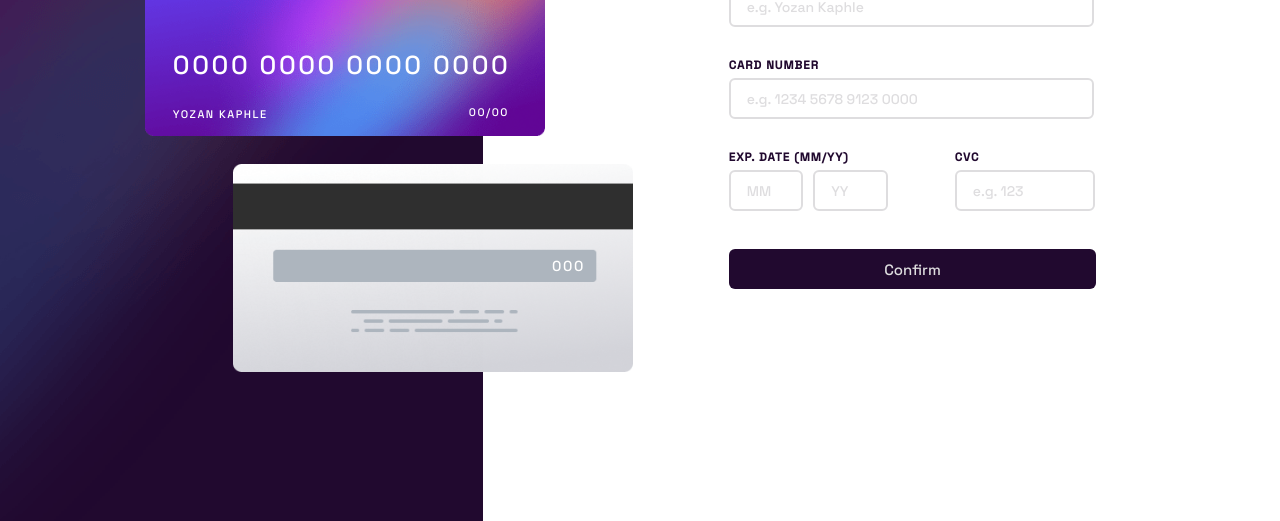
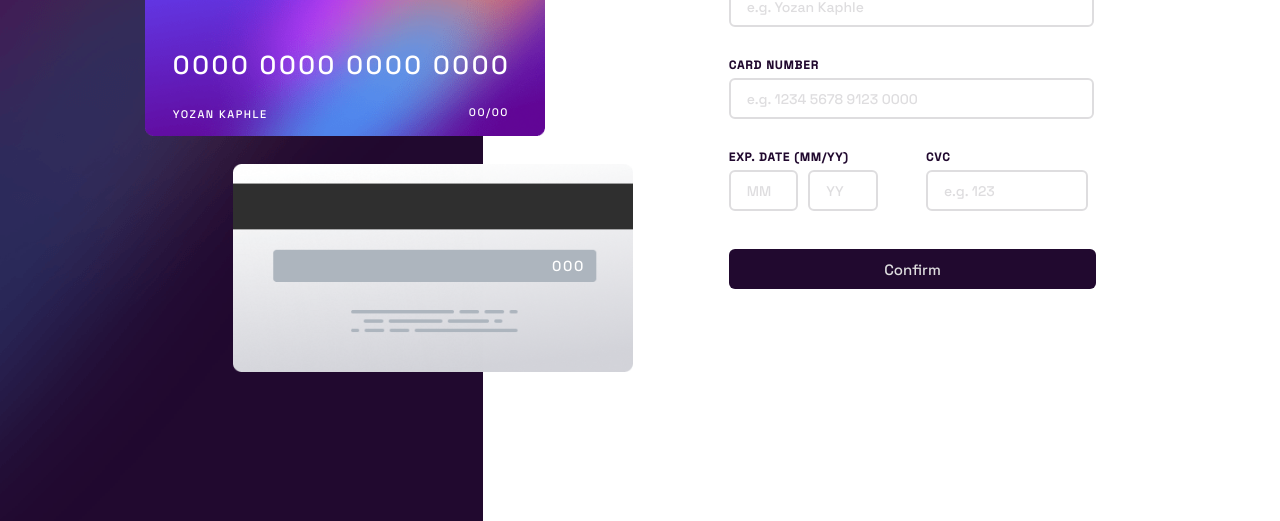
Before and after one commit to yozan21/interactive-form, a website built with Parcel: page index.html in a window 1280 px wide. Shown: the part 279-800 px from the top of the page. Built offline with nearby package versions, Linux system fonts and the light colour scheme.

Commit message:
Final fixes

```diff
--- a/style.css
+++ b/style.css
@@ -158,7 +158,7 @@ input.side-ways{
     flex-wrap: nowrap;
 }
 .input__sideWays-exp{
-    width: 120%;
+    width: 87%;
 }
 input#cvc{
     width: 74%;
```
